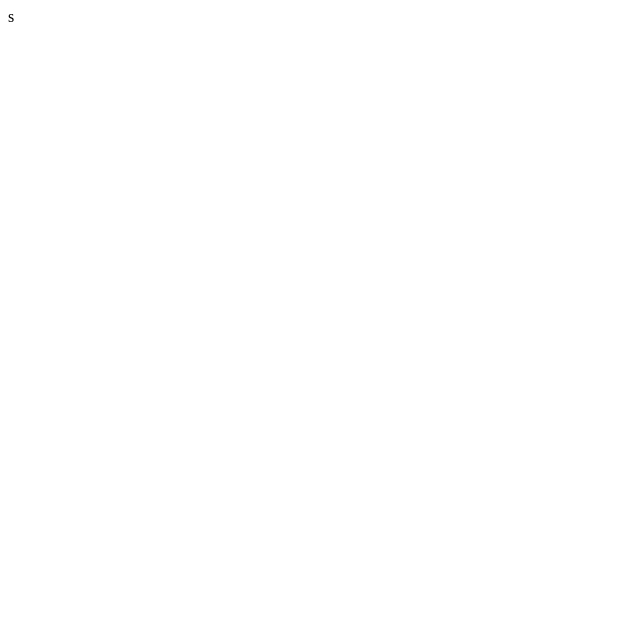
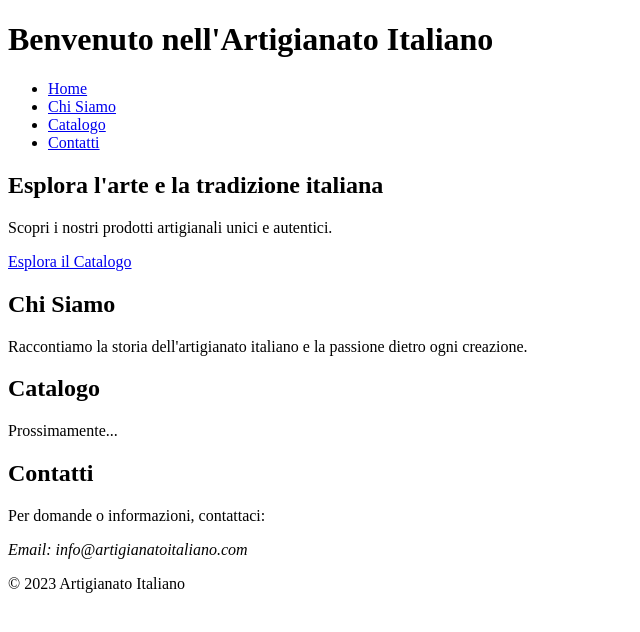
Before and after one commit to jolla-creator/Anticho, a plain HTML site: page index.html in a window 1280 px wide. Shown: the whole page, without its empty margins (0-640 px from the left). Drawn offline with Linux system fonts and the light colour scheme.

Commit message:
Descrizione delle modifiche

```diff
--- a/index.html
+++ b/index.html
@@ -1 +1,53 @@
-s
+<!DOCTYPE html>
+<html lang="it">
+<head>
+    <meta charset="UTF-8">
+    <meta name="viewport" content="width=device-width, initial-scale=1.0">
+    <title>Artigianato Italiano</title>
+</head>
+<body>
+
+    <header>
+        <h1>Benvenuto nell'Artigianato Italiano</h1>
+    </header>
+
+    <nav>
+        <ul>
+            <li><a href="#home">Home</a></li>
+            <li><a href="#about">Chi Siamo</a></li>
+            <li><a href="#catalog">Catalogo</a></li>
+            <li><a href="#contact">Contatti</a></li>
+        </ul>
+    </nav>
+
+    <section id="home">
+        <h2>Esplora l'arte e la tradizione italiana</h2>
+        <p>Scopri i nostri prodotti artigianali unici e autentici.</p>
+        <a href="#catalog">Esplora il Catalogo</a>
+    </section>
+
+    <section id="about">
+        <h2>Chi Siamo</h2>
+        <p>Raccontiamo la storia dell'artigianato italiano e la passione dietro ogni creazione.</p>
+    </section>
+
+    <section id="catalog">
+        <h2>Catalogo</h2>
+        <!-- Aggiungi qui il tuo catalogo di prodotti -->
+        <p>Prossimamente...</p>
+    </section>
+
+    <section id="contact">
+        <h2>Contatti</h2>
+        <p>Per domande o informazioni, contattaci:</p>
+        <address>
+            Email: info@artigianatoitaliano.com
+        </address>
+    </section>
+
+    <footer>
+        <p>&copy; 2023 Artigianato Italiano</p>
+    </footer>
+
+</body>
+</html>
```
